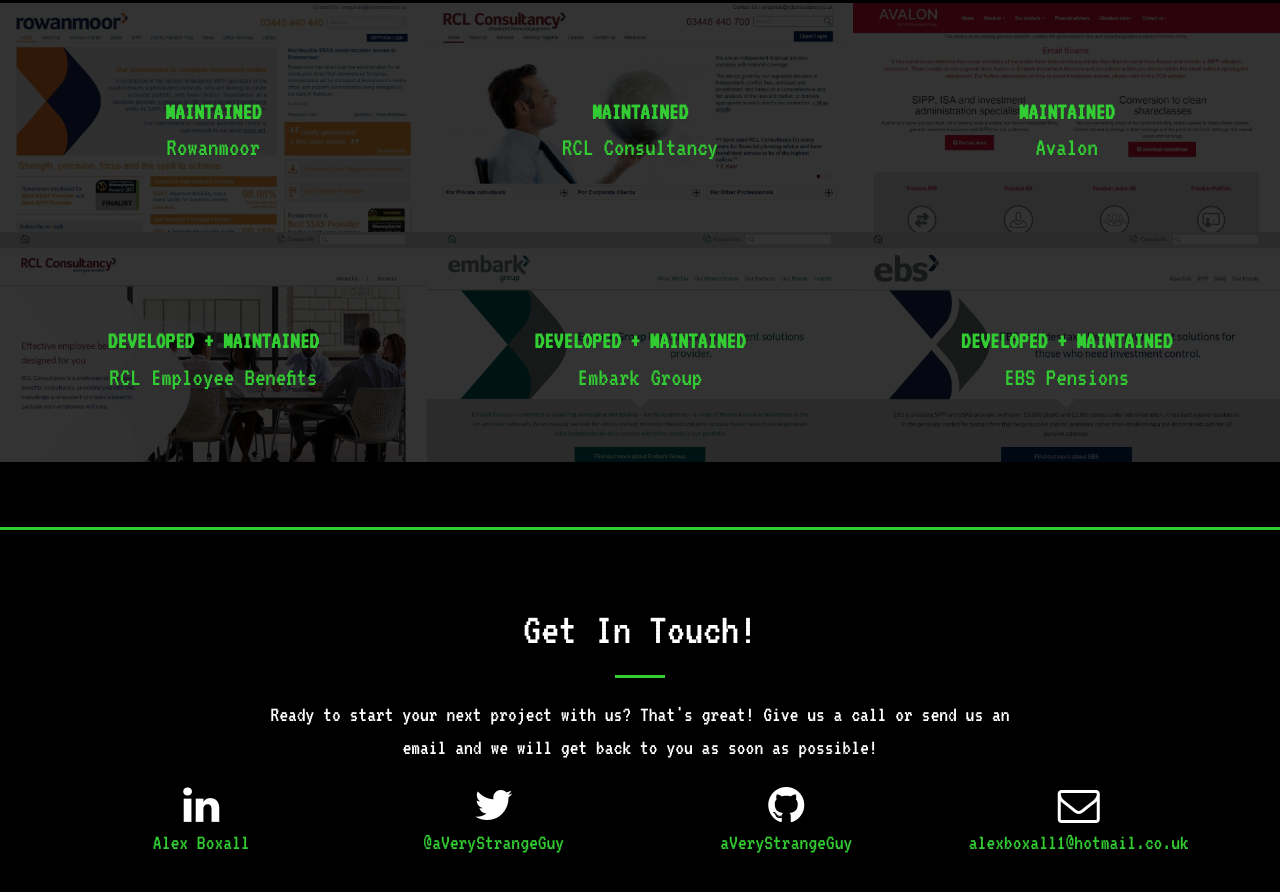
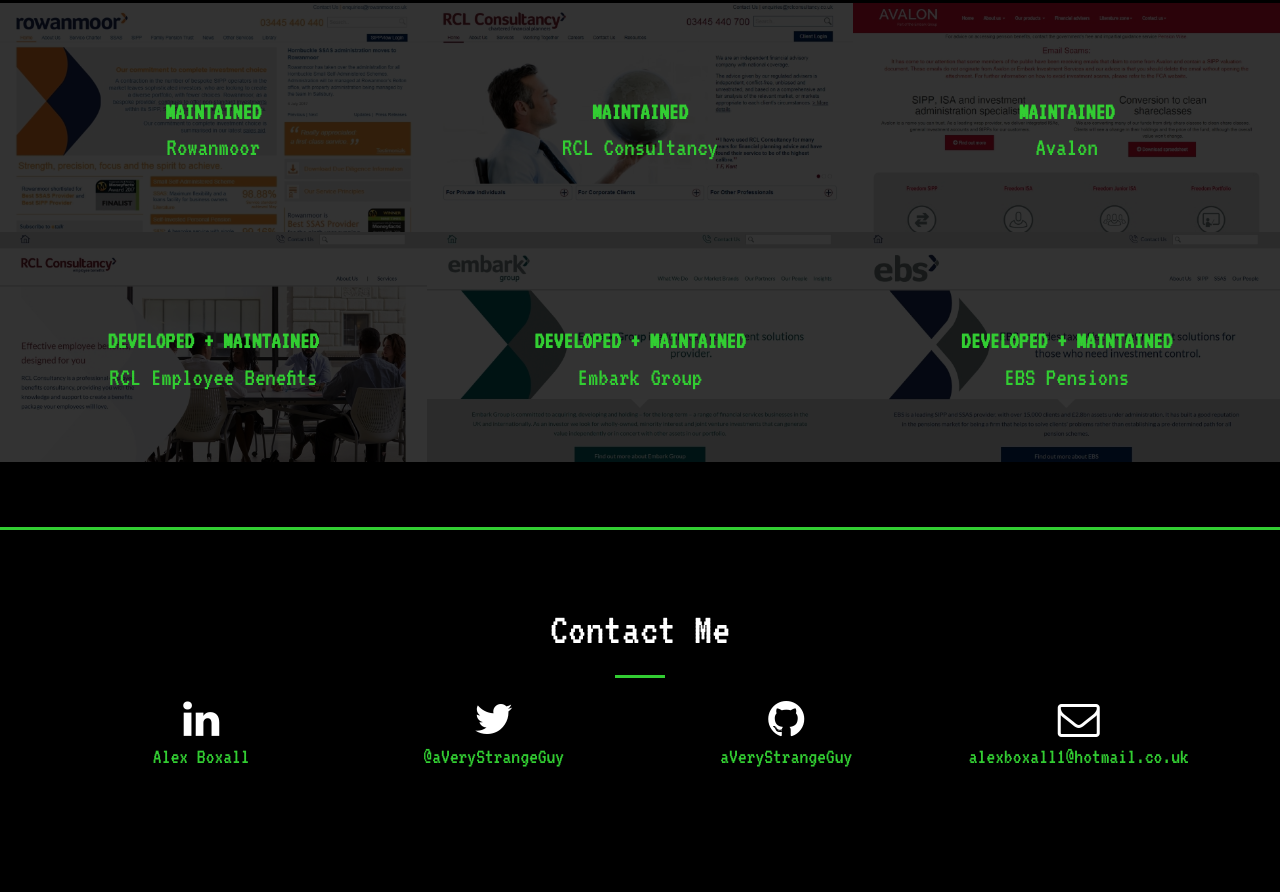
Before and after one commit to aVeryStrangeGuy/Website, a plain HTML site: page index.html in a window 1280 px wide. Shown: the part 1956-2848 px from the top of the page. After the commit the page ends 2814 px from the top, so only its background shows below. Drawn offline with nearby package versions, Linux system fonts and the light colour scheme.

Commit message:
Contact section change

```diff
--- a/index.html
+++ b/index.html
@@ -282,9 +282,9 @@
         <div class="container">
             <div class="row">
                 <div class="col-lg-8 col-lg-offset-2 text-center">
-                    <h2 class="section-heading">Get In Touch!</h2>
+                    <h2 class="section-heading">Contact Me</h2>
                     <hr class="primary">
-                    <p>Ready to start your next project with us? That's great! Give us a call or send us an email and we will get back to you as soon as possible!</p>
+                    <p></p>
                 </div>
                 <div class="col-lg-3 col-md-6 text-center">
                     <a href="https://www.linkedin.com/in/alex-boxall-0891a4148/">
```
